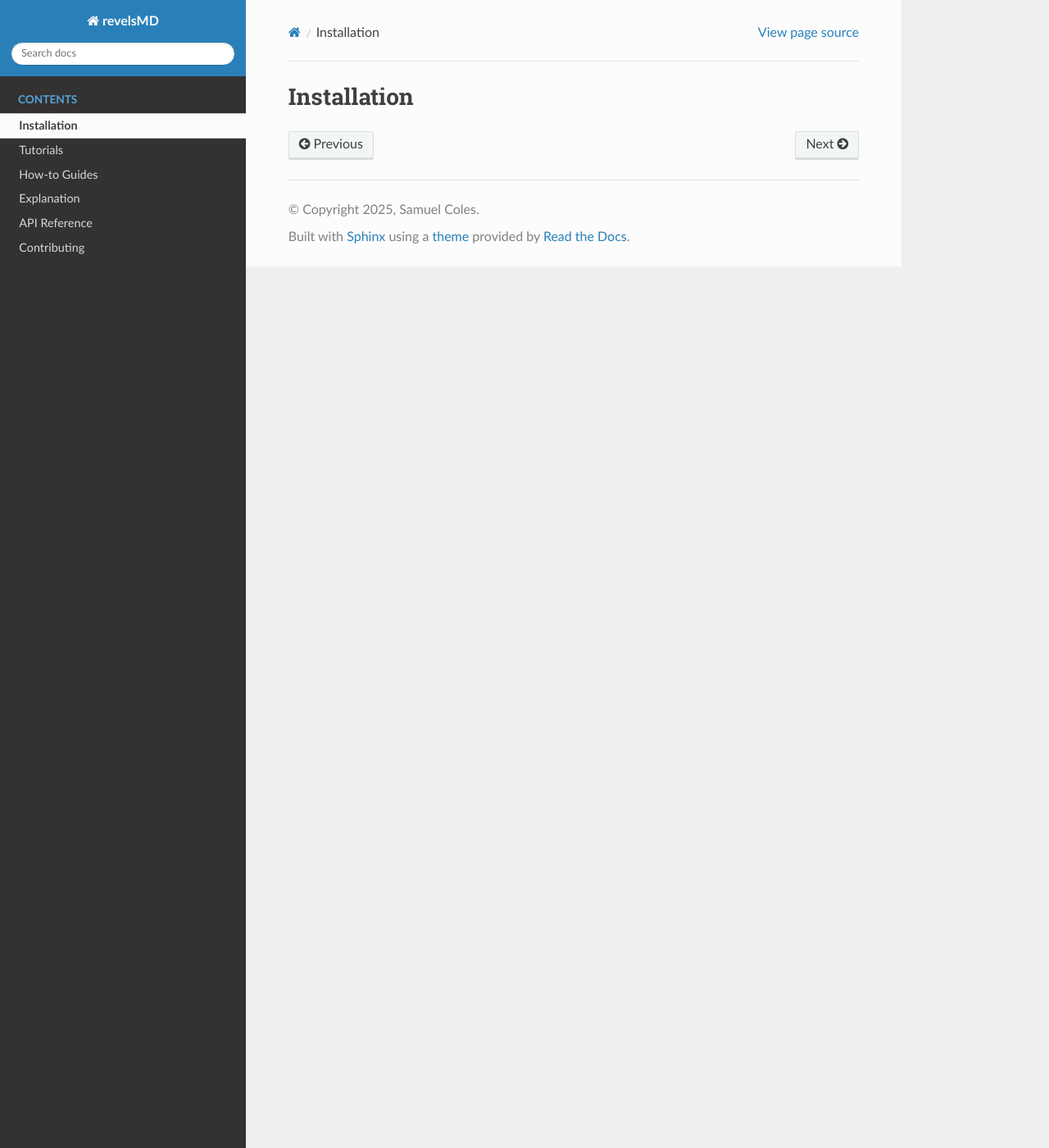
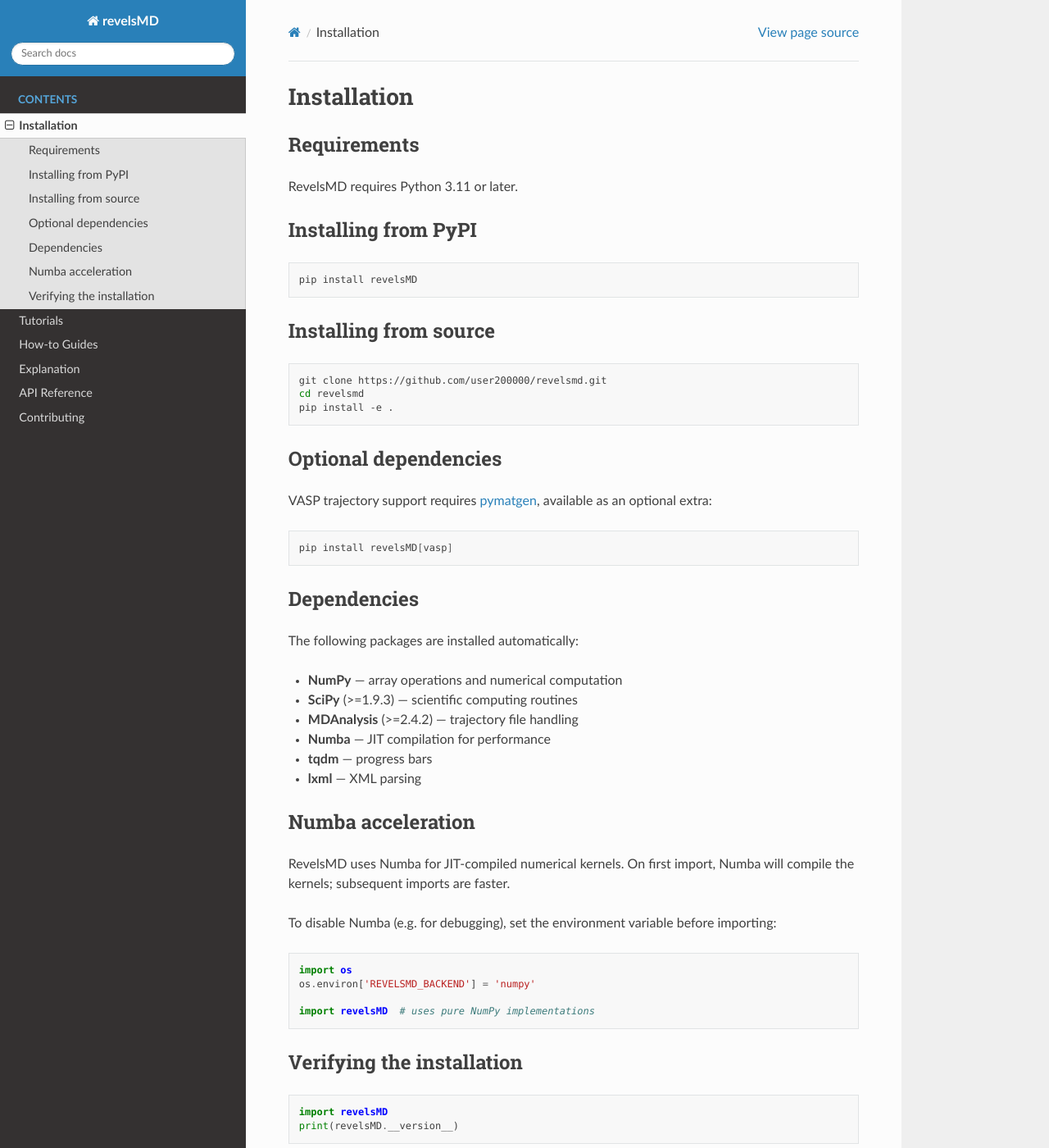
Before and after one commit to user200000/revelsmd, a Sphinx documentation site: the page built from docs/source/getting-started/installation.md, in a window 1280 px wide and 1400 px high. Shown: the whole window at 82% size. Built offline with Sphinx 7.4.7 and the Read the Docs theme 3.1.0, drawn with Linux system fonts in a browser that asks for light colours; pages that are not in the unit, such as notebooks, are missing from menus.

Commit message:
Add installation page

````diff
--- a/docs/source/getting-started/installation.md
+++ b/docs/source/getting-started/installation.md
@@ -1 +1,58 @@
 # Installation
+
+## Requirements
+
+RevelsMD requires Python 3.11 or later.
+
+## Installing from PyPI
+
+```bash
+pip install revelsMD
+```
+
+## Installing from source
+
+```bash
+git clone https://github.com/user200000/revelsmd.git
+cd revelsmd
+pip install -e .
+```
+
+## Optional dependencies
+
+VASP trajectory support requires [pymatgen](https://pymatgen.org/), available as an optional extra:
+
+```bash
+pip install revelsMD[vasp]
+```
+
+## Dependencies
+
+The following packages are installed automatically:
+
+- **NumPy** — array operations and numerical computation
+- **SciPy** (>=1.9.3) — scientific computing routines
+- **MDAnalysis** (>=2.4.2) — trajectory file handling
+- **Numba** — JIT compilation for performance
+- **tqdm** — progress bars
+- **lxml** — XML parsing
+
+## Numba acceleration
+
+RevelsMD uses Numba for JIT-compiled numerical kernels. On first import, Numba will compile the kernels; subsequent imports are faster.
+
+To disable Numba (e.g. for debugging), set the environment variable before importing:
+
+```python
+import os
+os.environ['REVELSMD_BACKEND'] = 'numpy'
+
+import revelsMD  # uses pure NumPy implementations
+```
+
+## Verifying the installation
+
+```python
+import revelsMD
+print(revelsMD.__version__)
+```
````
